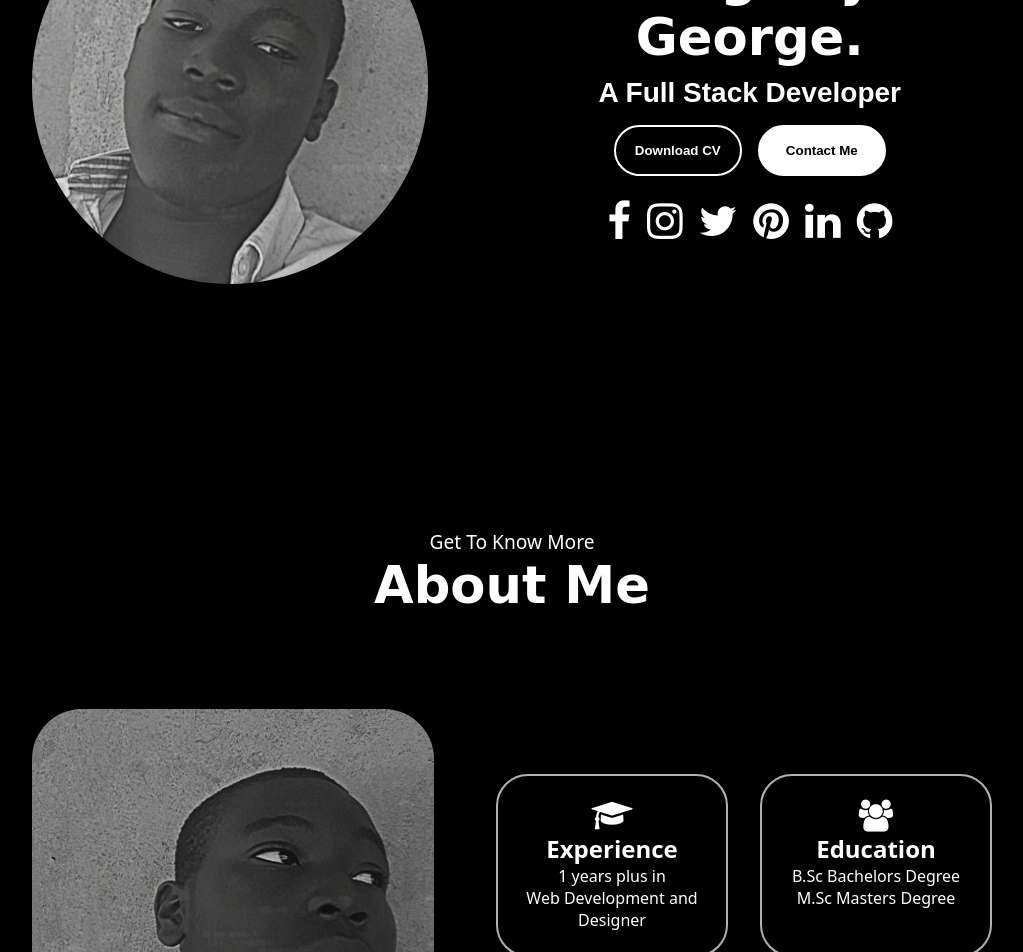
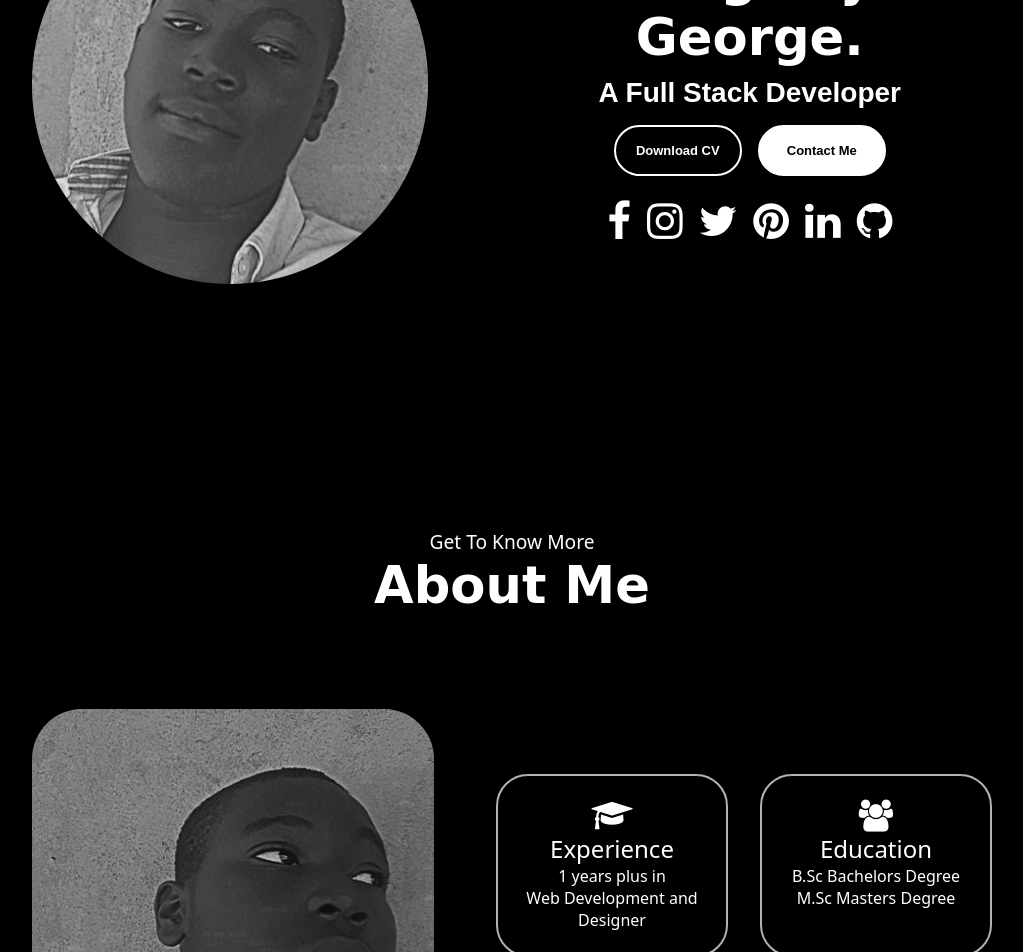
Before and after one commit to KingsleyGeorge16/MyPortfolio, a plain HTML site: page index.html in a window 1280 px wide. Shown: the part 400-1352 px from the top of the page, without its empty margins (128-1151 px from the left). Drawn offline with Linux system fonts and the light colour scheme.

Commit message:
increased the size of the buttons and decreased the font weight of about me experiences on index.html

```diff
--- a/style.css
+++ b/style.css
@@ -277,6 +277,7 @@ section{
 
 .btn{
     font-weight: 600;
+    font-size: 13px;
     transition: all .3s ease-in-out;
     padding: 1rem;
     width: 8rem;
@@ -366,6 +367,7 @@ section{
 
 .details h2{
     color: white;
+    font-weight: 500;
     font-family: system-ui, -apple-system, BlinkMacSystemFont, 'Segoe UI', Roboto, Oxygen, Ubuntu, Cantarell, 'Open Sans', 'Helvetica Neue', sans-serif;
 }
 
```
